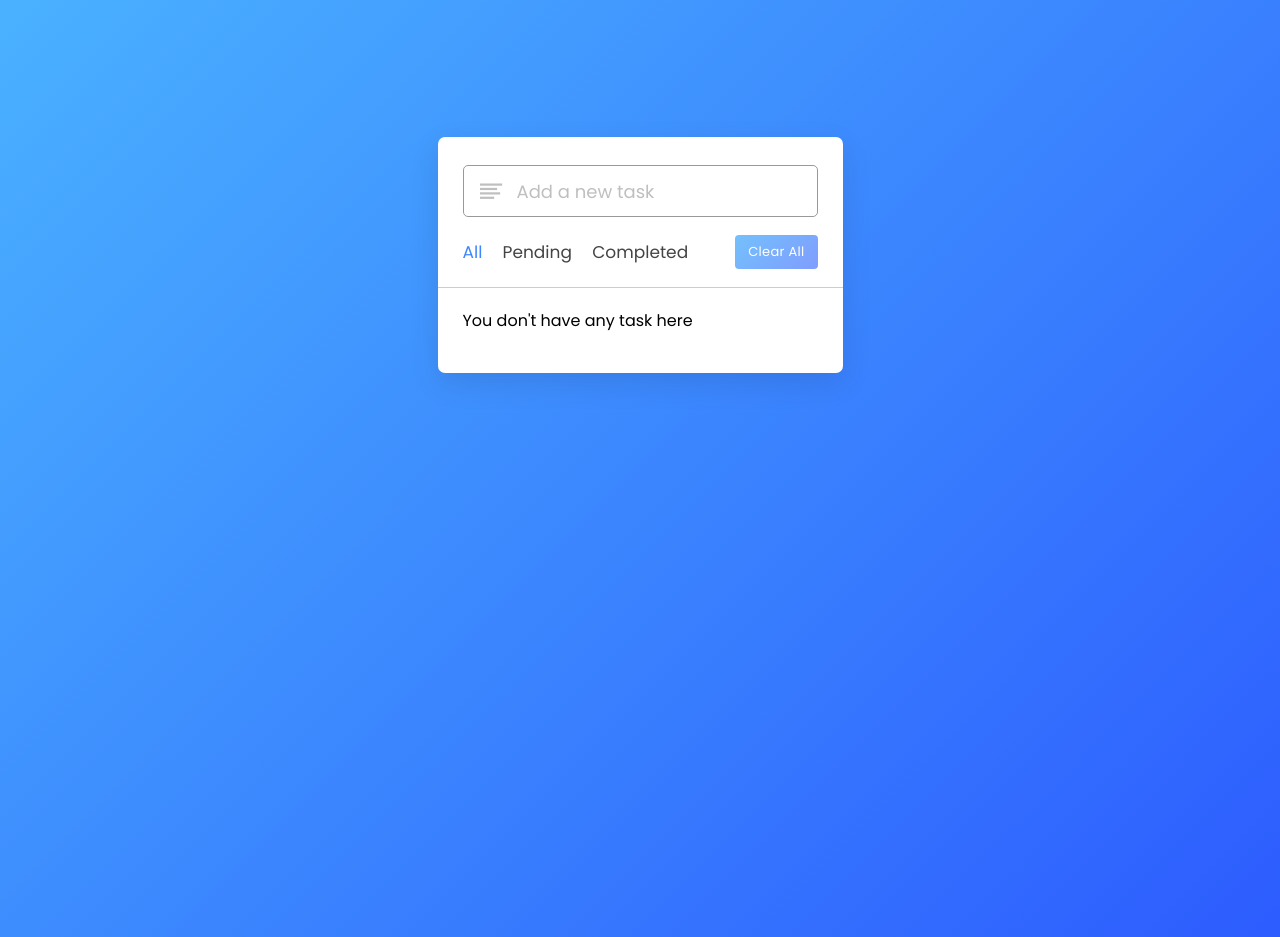
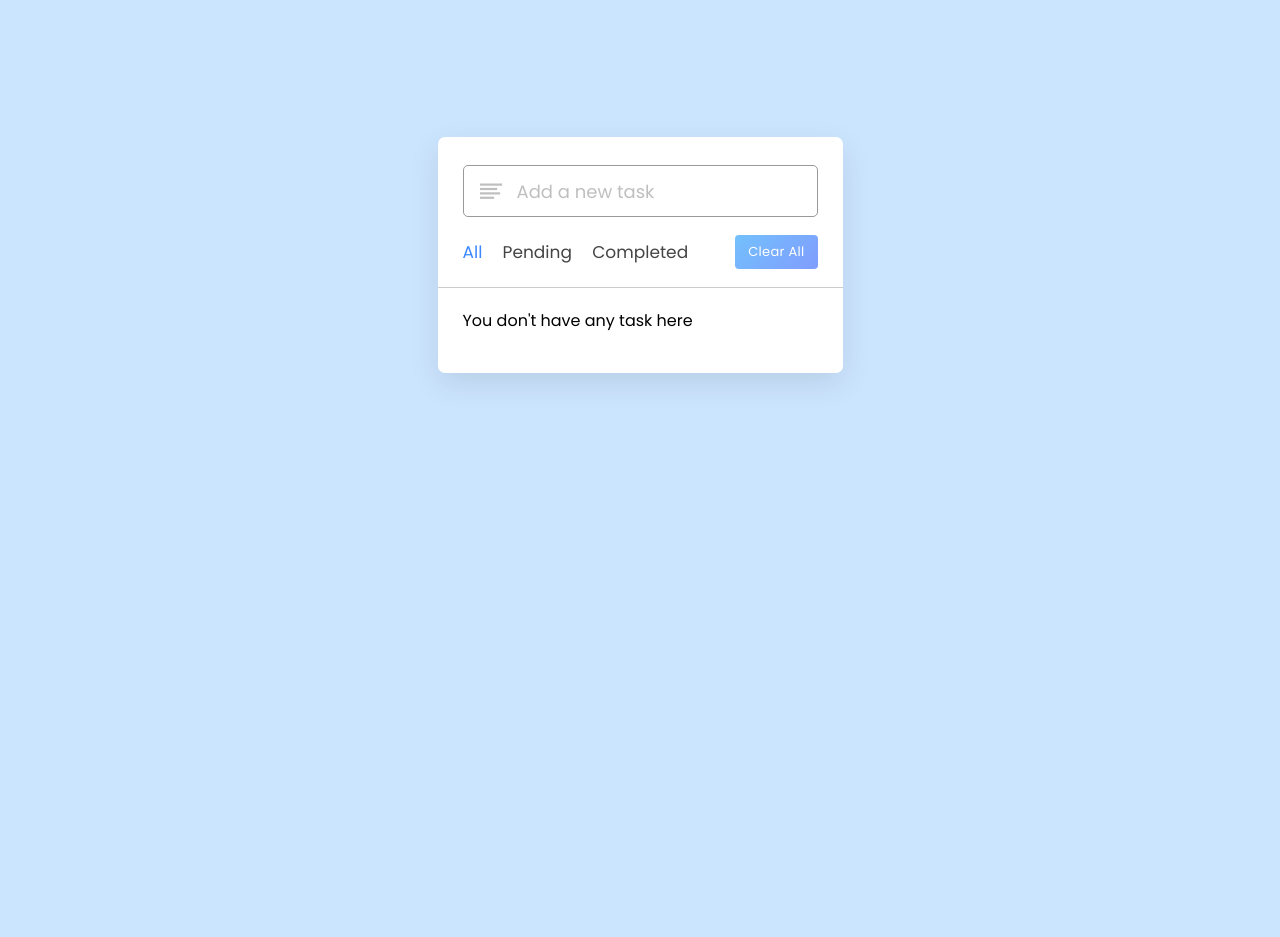
Before and after one commit to coco-thedeveloper/To-do-List-App, a plain HTML site: page index.html in a window 1280 px wide. Drawn offline with nearby package versions, Linux system fonts and the light colour scheme.

Commit message:
Update style.css

```diff
--- a/style.css
+++ b/style.css
@@ -10,11 +10,11 @@ body{
   width: 100%;
   height: 100vh;
   overflow: hidden;
-  background: linear-gradient(135deg, #4AB1FF, #2D5CFE);
+  background: #cce5ff;
 }
 ::selection{
   color: #fff;
-  background: #3C87FF;
+  background:#cce5ff;
 }
 .wrapper{
   max-width: 405px;
```
